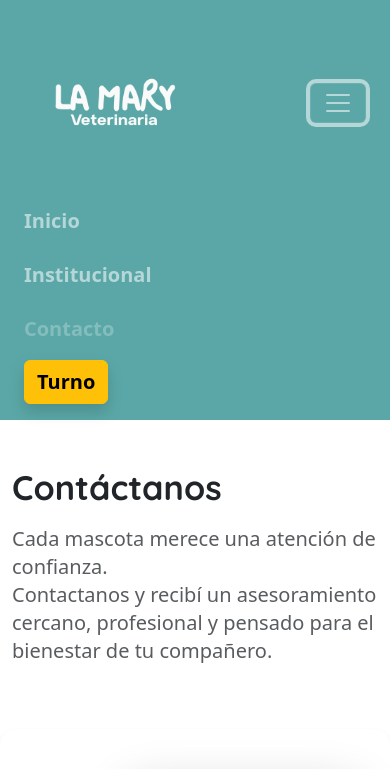
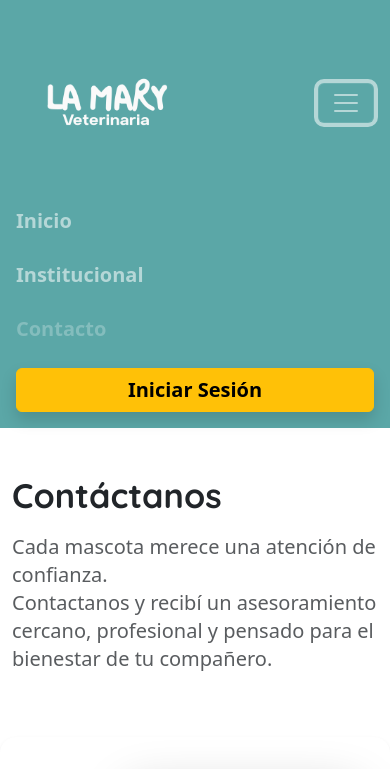
Before and after one commit to Gonzatdf1985/veterinaria_la_mary, a website built with Vite: page contacto.html in a window 390 px wide. Both pictures are taken after a click on the button "Toggle navigation". Shown: the top 769 px of the page. Built offline with nearby package versions, Linux system fonts and the light colour scheme.

Commit message:
mejoras navbar

```diff
--- a/contacto.html
+++ b/contacto.html
@@ -4,50 +4,64 @@
 <head>
     <meta charset="UTF-8">
     <meta name="viewport" content="width=device-width, initial-scale=1.0">
-    <title>Veterinaria La Mary</title>
+    <link href="./node_modules/bootstrap/dist/css/bootstrap.min.css" rel="stylesheet">
+    <link rel="stylesheet" href="./node_modules/bootstrap-icons/font/bootstrap-icons.min.css">
 
-    <link rel="stylesheet" href="node_modules/bootstrap/dist/css/bootstrap.min.css">
-    <link rel="stylesheet" href="https://cdn.jsdelivr.net/npm/bootstrap-icons@1.11.3/font/bootstrap-icons.min.css">
+
     <link rel="stylesheet" href="./css/base.css">
     <link rel="stylesheet" href="./css/style.css">
+
+    <title>Iniciar Sesión - Veterinaria La Mary</title>
 </head>
 
 <body>
 
     <!-- inicio header -->
-    <header class="container-fluid">
+<header class="w-100 container-fluid px-0">
     <div class="hero">
 
         <!-- inicio de navbar bootstrap -->
-            <nav class="navbar navbar-expand-lg">
-                <div class="container-fluid navbar-dark">
+        <nav class="navbar navbar-expand-lg navbar-dark px-3 px-lg-4">
+            <div class="container-fluid px-0">
                 <!-- logo -->
-                    <a class="navbar-brand" href="/">
-                        <img class="menu__logo" src="./icons/logo_light.png" alt="Logo veterinaria La Mary"></a>
+                <a class="navbar-brand" href="./index.html">
+                    <img class="menu__logo" src="./icons/logo_light.png" alt="Logo veterinaria La Mary">
+                </a>
 
                 <!-- menu hamburguesa -->
-                    <button class="navbar-toggler" type="button" data-bs-toggle="collapse" data-bs-target="#menuNav">
+                <button class="navbar-toggler" type="button" data-bs-toggle="collapse" data-bs-target="#menuNav"
+                    aria-controls="menuNav" aria-expanded="false" aria-label="Toggle navigation">
                     <span class="navbar-toggler-icon"></span>
                 </button>
 
                 <!-- menu -->
                 <div class="navbar-collapse collapse" id="menuNav">
-                        <ul class="list-container navbar-nav ms-auto mb-2 mb-lg-0 gap-2">
-                            <li class="nav-item"><a class="nav-link fw-bold fs-5" href="./index.html">Inicio</a></li>
-                            <li class="nav-item"><a class="nav-link fw-bold fs-5"
-                                    href="./institucional.html">Institucional</a>
+                    <ul class="list-container navbar-nav ms-auto mb-2 mb-lg-0 gap-2 align-items-lg-center">
+
+                        <li class="nav-item">
+                            <a class="nav-link fw-bold fs-5" href="./index.html">Inicio</a>
                         </li>
-                            <li class="nav-item"><a class="nav-link fw-bold fs-5 disabled"
-                                    href="./contacto.html">Contacto</a></li>
 
-                            <li class="nav-item"><a class="fw-bold fs-5 btn btn-warning shadow"
-                                    href="turno.html">Turno</a>
+                        <li class="nav-item">
+                            <a class="nav-link fw-bold fs-5" href="./institucional.html">Institucional</a>
                         </li>
+
+                        <li class="nav-item">
+                            <a class="nav-link fw-bold fs-5 disabled" href="./contacto.html">Contacto</a>
+                        </li>
+
+                        <!-- Botón de Iniciar Sesión -->
+                        <li class="nav-item mt-2 mt-lg-0">
+                            <a class="fw-bold fs-5 btn btn-warning shadow w-100 px-3" href="./login.html">Iniciar
+                                Sesión</a>
+                        </li>
+
+
                     </ul>
                 </div>
             </div>
+        </nav>
 
-            </nav>
     </div>
 </header>
     <!-- fin header -->
--- a/package.json
+++ b/package.json
@@ -3,6 +3,7 @@
     "vite": "^8.3.0"
   },
   "dependencies": {
-    "bootstrap": "^5.3.8"
+    "bootstrap": "^5.3.8",
+    "bootstrap-icons": "^1.13.2"
   }
 }
```
Also changed, not shown: index.html (+7 -7 lines), institucional.html (+5 -4 lines), login.html (+7 -5 lines), mascotas.html (+8 -3 lines), 1 other file. Lines whose indentation alone changed are shown as unchanged.
